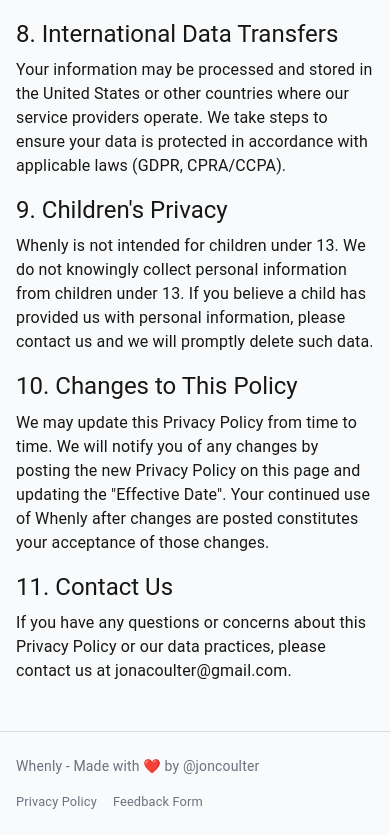
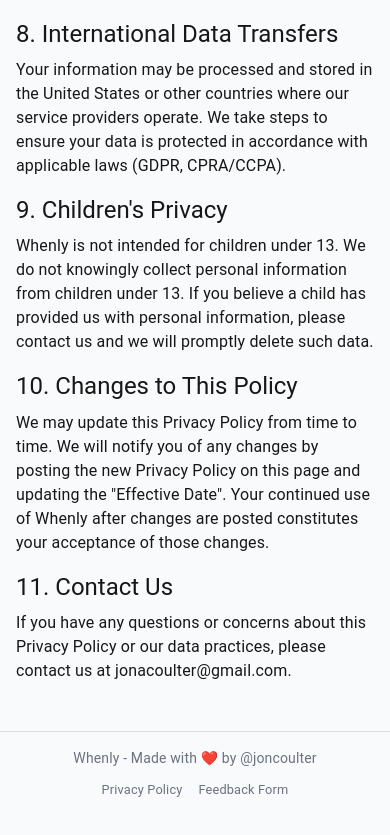
Before and after one commit to JonCoulter/whenly, a React (Vite) app in the folder frontend/: page /privacy-policy in a window 390 px wide. Shown: the part 3299-4134 px from the top of the page. Built offline with nearby package versions, Linux system fonts and the light colour scheme; no server answers.

Commit message:
fixed footer padding on mobile

```diff
--- a/frontend/src/components/Footer.tsx
+++ b/frontend/src/components/Footer.tsx
@@ -21,24 +21,24 @@
     <Box
       component="footer"
       sx={{
-        py: 3,
+        py: { xs: 2, sm: 3 },
         borderTop: '1px solid',
         borderColor: 'divider',
         width: '100%',
       }}
     >
       <Container maxWidth="lg">
-        <Grid container spacing={2} justifyContent="space-between">
-          <Grid size={{ xs:12, sm:6 }}>
+        <Grid container spacing={1.5} justifyContent="space-between">
+          <Grid size={{ xs:12, sm:6 }} sx={{ display: 'flex', justifyContent: { xs: 'center', sm: 'flex-start' } }}>
             <Typography variant="body2" color="text.secondary">
               {title} - Made with ❤️ by <Link href="https://joncoulter.github.io" target="_blank" rel="noopener" color="inherit" sx={{ textDecoration: 'none', color: 'text.secondary', '&:hover': { color: theme.palette.primary.main } }}>@joncoulter</Link>
             </Typography>
           </Grid>
-          <Grid size={{ xs:12, sm:6 }} sx={{ display: 'flex', justifyContent: { xs: 'flex-start', sm: 'flex-end' } }}>
+          <Grid size={{ xs:12, sm:6 }} sx={{ display: 'flex', justifyContent: { xs: 'center', sm: 'flex-end' } }}>
             <Box
               sx={{
                 display: 'flex',
-                justifyContent: { xs: 'flex-start', sm: 'flex-end' },
+                justifyContent: { xs: 'center', sm: 'flex-end' },
                 alignItems: 'center',
                 width: '100%',
               }}
```
